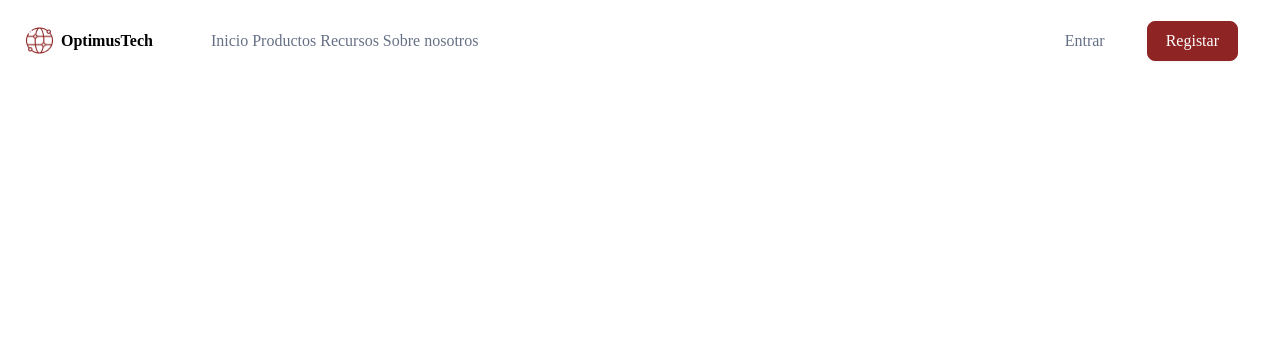
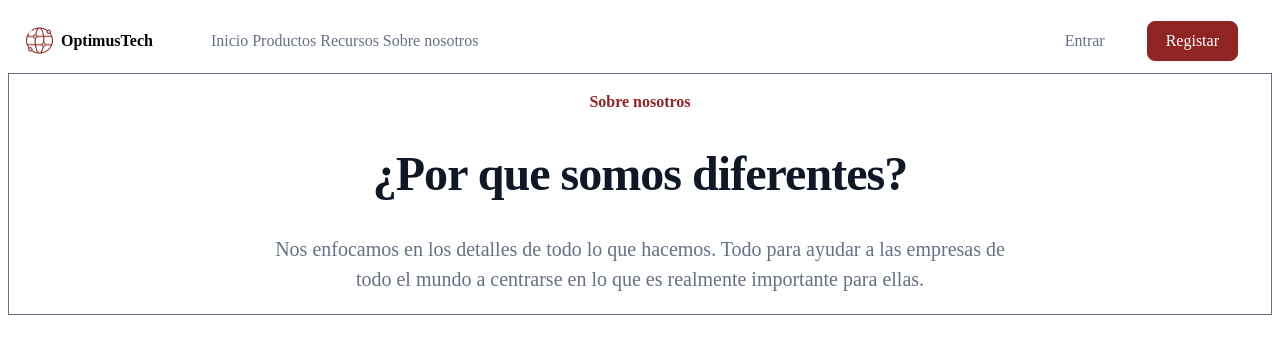
Before and after one commit to betov69/7DaysOfCode, a plain HTML site: page index.html in a window 1280 px wide. Drawn offline with Linux system fonts and the light colour scheme.

Commit message:
second commit

```diff
--- a/estilo.css
+++ b/estilo.css
@@ -1,3 +1,10 @@
+:root{
+	--text-color: #667085;
+	--main-color: #8E2424;
+}
+
+/* PRIMER DIA*/
+
 header{
 	display: flex;
 	align-items: center;
@@ -51,8 +58,6 @@ li a{
 
 	background: #8E2424;
 	border: 1px solid #8E2424;
-
-	/* Shadow/xs */
 	box-shadow: 0px 1px 2px rgba(16, 24, 40, 0.05);
 	border-radius: 8px;
 	text-decoration: none;
@@ -76,3 +81,34 @@ li a{
 	width: 27px;
 	height: 26.99px;
 }
+
+/* SEGUNDO DIA*/
+
+.diferenciales{
+	border: 1px solid var(--text-color);
+}
+.diferenciales-p1{
+	text-align: center;
+	font-style: normal;
+	font-weight: 600;
+	font-size: 16px;
+	line-height: 24px;
+	color: #8E2424;
+}
+.diferenciales-p2{
+	text-align: center;
+	font-style: normal;
+	font-weight: 600;
+	font-size: 48px;
+	line-height: 24px;
+	letter-spacing: -0.02em;
+	color: #101828;
+}
+.diferenciales-p3{
+	font-style: normal;
+	font-weight: 400;
+	font-size: 20px;
+	line-height: 30px;
+	text-align: center;
+	color: #667085;
+}
--- a/index.html
+++ b/index.html
@@ -1,3 +1,4 @@
+<!-- PRIMER DIA-->
 <!DOCTYPE html>
 <html lang="es">
 <head>
@@ -29,5 +30,11 @@
 		</div>
 
 	</header>
+<!-- SEGUNDO DIA-->
+	<div class="diferenciales">
+		<p class="diferenciales-p1">Sobre nosotros</p>
+		<p class="diferenciales-p2">¿Por que somos diferentes?</p>
+		<p class="diferenciales-p3">Nos enfocamos en los detalles de todo lo que hacemos. Todo para ayudar a las empresas de<br> todo el mundo a centrarse en lo que es realmente importante para ellas.</p>
+	</div>
 </body>
 </html>
```
